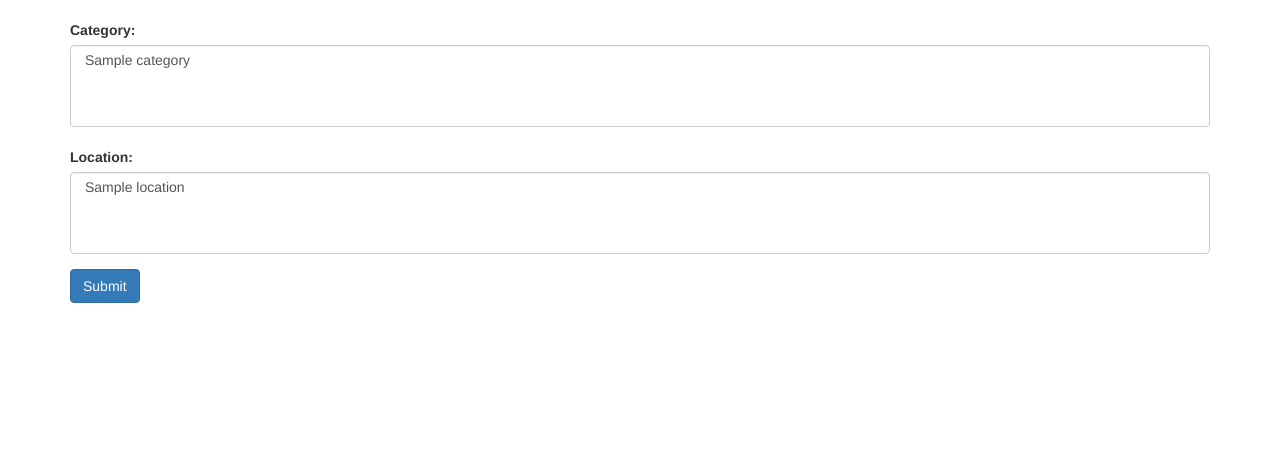
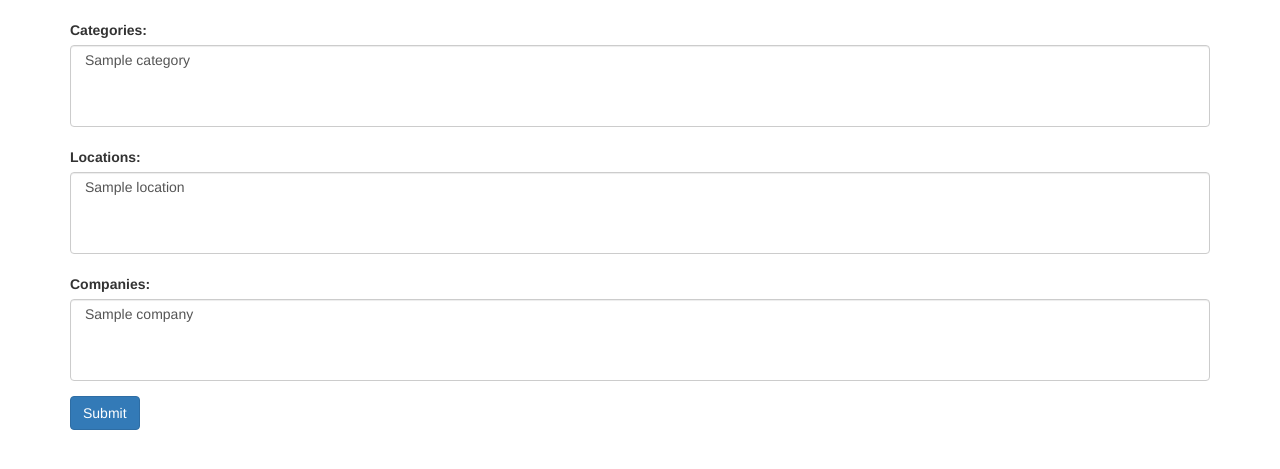
Before and after one commit to j10sanders/PathToPhilosophy, a Flask app: template muse/templates/jobs.html in a window 1280 px wide. Shown: the part 101-570 px from the top of the page. Run offline with Flask 2, Linux system fonts and the light colour scheme; the template is opened without the code that fills it: most values are stand-ins (such as "Sample title", 1, 10 or a date in 2020); some libraries are stand-ins or nearby versions.

Commit message:
can now sort by companies

```diff
--- a/muse/templates/jobs.html
+++ b/muse/templates/jobs.html
@@ -3,17 +3,24 @@
 
 <form role="form" method="POST">
 <div class="form-group">
-  <label for="category">Category:</label>
+  <label for="category">Categories:</label>
   <select multiple class="form-control" id="category", name="category">
     {% for category in all_category %}
     <option>{{ category }}</option>
     {% endfor %}
   </select>
   <br>
-  <label for="location">Location:</label>
+  <label for="location">Locations:</label>
   <select multiple class="form-control" id="location", name ="location">
     {% for location in locations %}
     <option>{{ location }}</option>
+    {% endfor %}
+  </select>
+  <br>
+  <label for="company">Companies:</label>
+  <select multiple class="form-control" id="company", name ="company">
+    {% for company in companies %}
+    <option>{{ company }}</option>
     {% endfor %}
   </select>
 </div>
```
Also changed, not shown: muse/views.py (+12 -7 lines).
